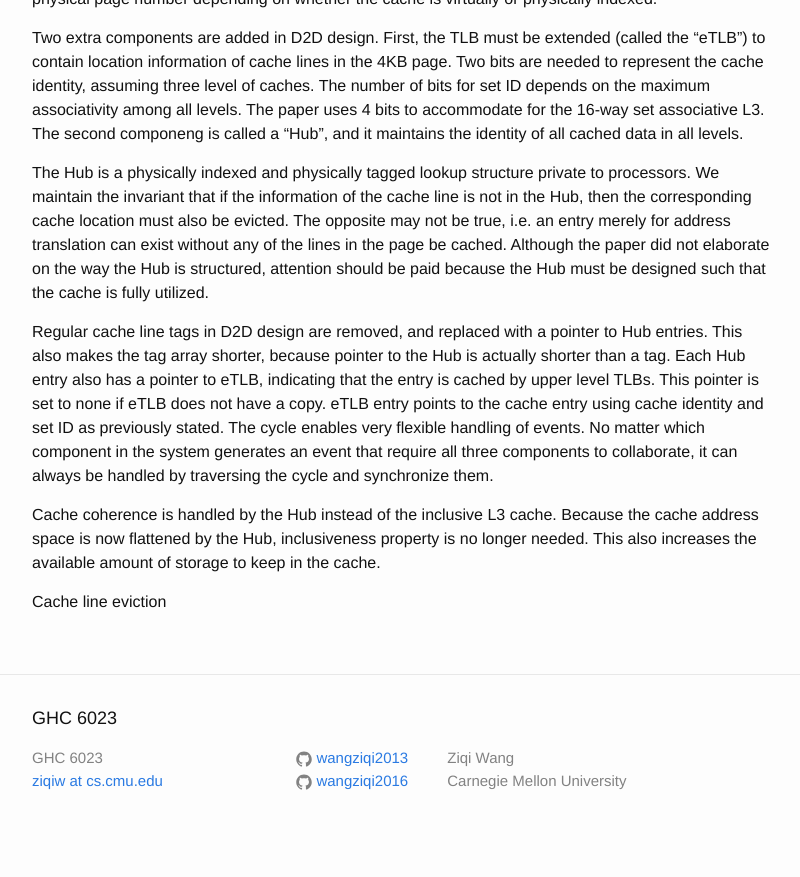
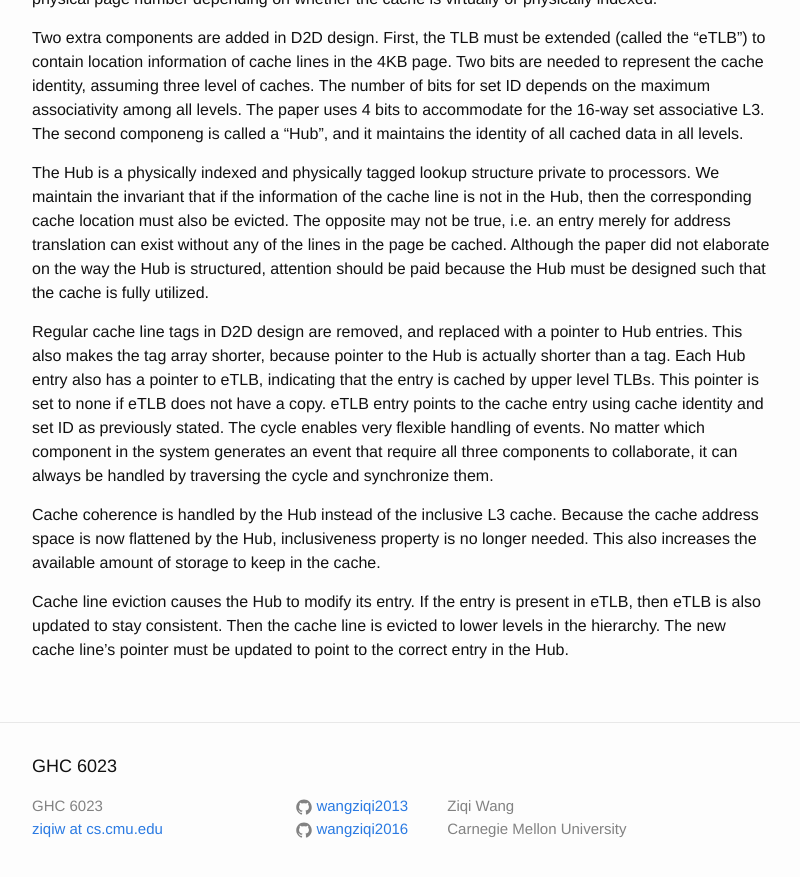
Before and after one commit to wangziqi2013/wangziqi2013.github.io, a Jekyll site: the page built from _posts/2018-05-05-The-D2D-Cache-Navigating-the-Cache-Hierarchy-with-a-Single-Lookup.markdown, in a window 1280 px wide and 900 px high, scrolled down 685 px. Shown: the top 877 px of the window, without its empty margins (238-1038 px from the left). Built offline with Jekyll 4.4.1, drawn with Linux system fonts in a browser that asks for light colours; before the commit the page ends 1537 px from its top, so only the background shows below that.

Commit message:
Finished cache line eviction

```diff
--- a/_posts/2018-05-05-The-D2D-Cache-Navigating-the-Cache-Hierarchy-with-a-Single-Lookup.markdown
+++ b/_posts/2018-05-05-The-D2D-Cache-Navigating-the-Cache-Hierarchy-with-a-Single-Lookup.markdown
@@ -44,4 +44,6 @@ Cache coherence is handled by the Hub instead of the inclusive L3 cache. Because
 flattened by the Hub, inclusiveness property is no longer needed. This also increases the available amount of storage
 to keep in the cache.
 
-Cache line eviction
+Cache line eviction causes the Hub to modify its entry. If the entry is present in eTLB, then eTLB is also updated
+to stay consistent. Then the cache line is evicted to lower levels in the hierarchy. The new cache line's pointer
+must be updated to point to the correct entry in the Hub.
```
